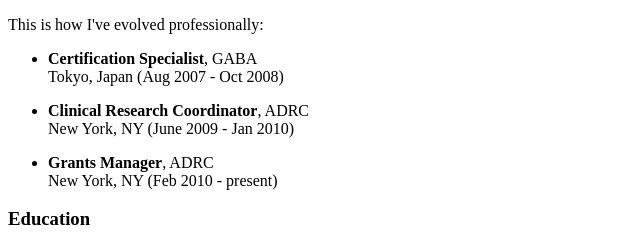
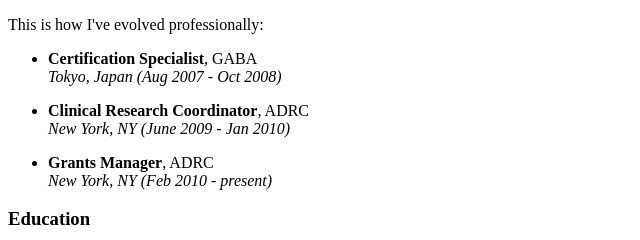
Before and after one commit to gloweyone/gloweyone.github.io, a plain HTML site: page index.html in a window 1280 px wide. Shown: the part 255-495 px from the top of the page, 0-640 px from the left. Drawn offline with Linux system fonts and the light colour scheme.

Commit message:
General Assembly index.html v2

```diff
--- a/index.html
+++ b/index.html
@@ -14,11 +14,11 @@
 	<p>This is how I've evolved professionally:
 <ul>
 	<li><strong>Certification Specialist</strong>, GABA</li>
-	Tokyo, Japan (Aug 2007 - Oct 2008)
+	<i>Tokyo, Japan (Aug 2007 - Oct 2008)</i>
 	<p><li><strong>Clinical Research Coordinator</strong>, ADRC</li>
-	New York, NY (June 2009 - Jan 2010)</p>
+	<i>New York, NY (June 2009 - Jan 2010)</i></p>
 	<li><strong>Grants Manager</strong>, ADRC</li>
-	New York, NY (Feb 2010 - present)
+	<i>New York, NY (Feb 2010 - present)</i>
 </ul>
 <h3><strong>Education</strong></h3>
 <h3>Other</h3>
```
